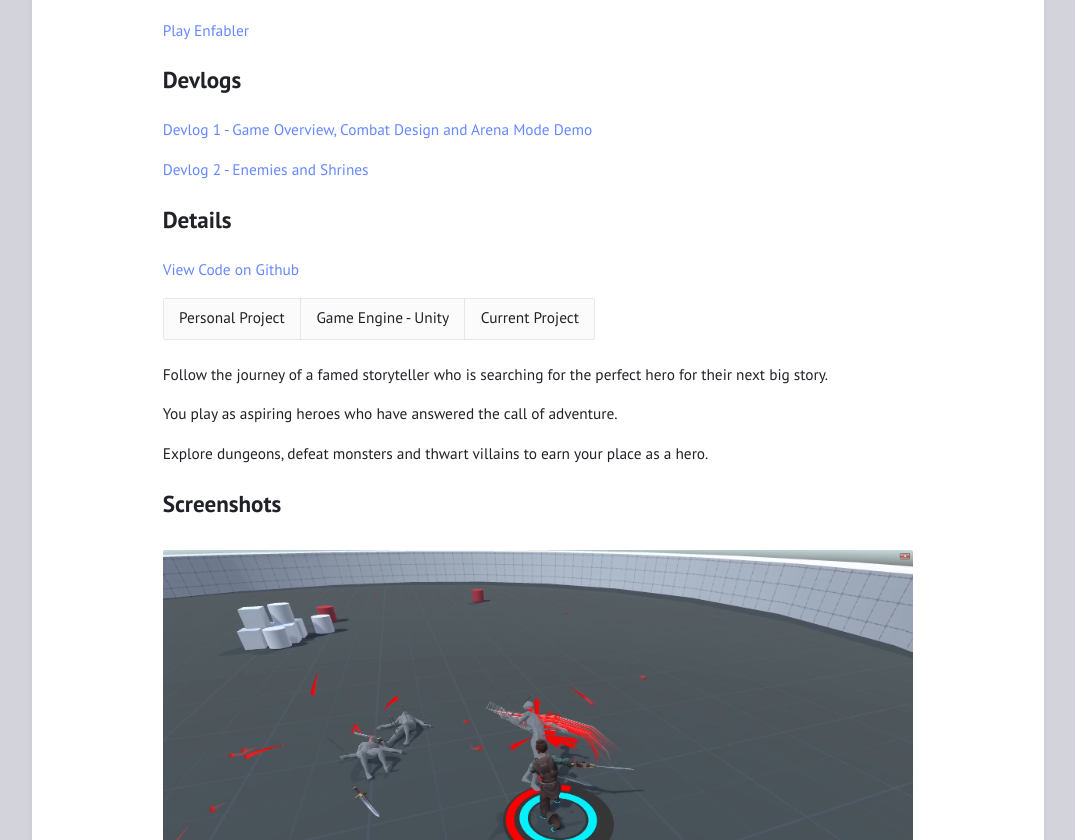
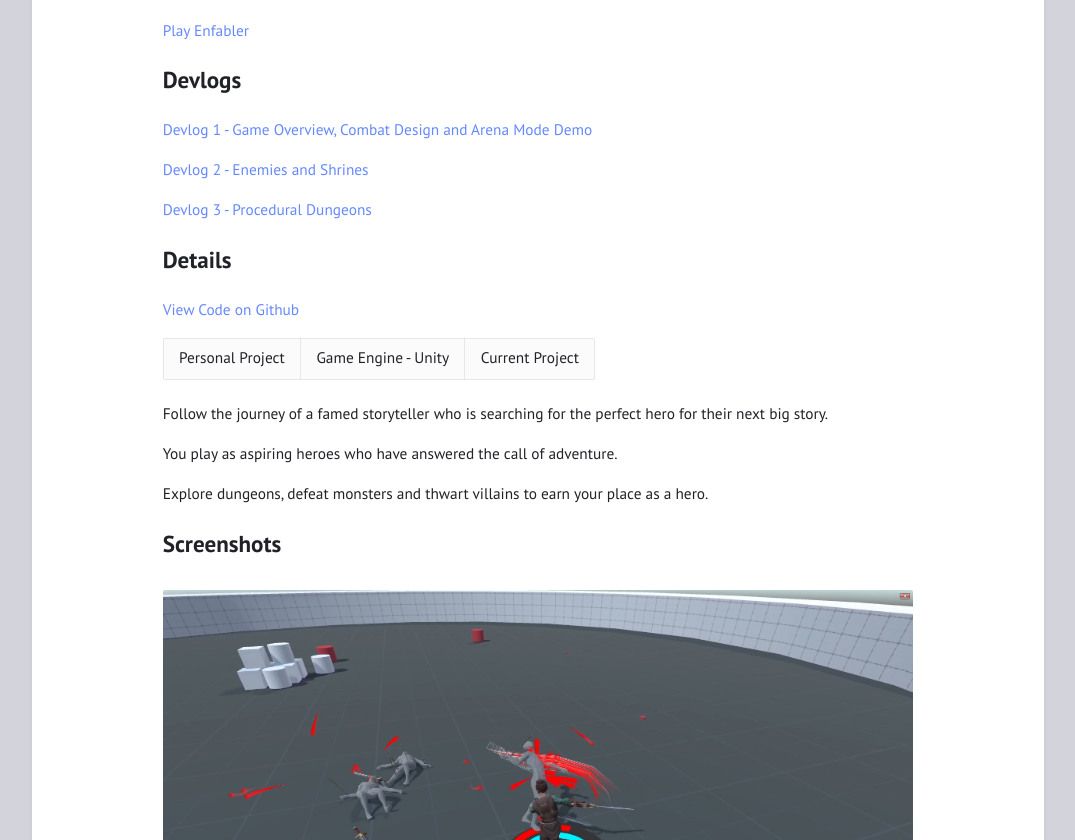
Before and after one commit to andrewscott02/andrewscott02.github.io, a Jekyll site: the page built from projects/enfabler.md, in a window 1280 px wide and 900 px high, scrolled down 552 px, cut to the strip 60-900 px from the top of the window. Shown: the whole strip, without its empty margins (102-1177 px from the left). Built offline with Jekyll 4.4.1, drawn with Linux system fonts in a browser that asks for light colours.

Commit message:
Update enfabler.md

```diff
--- a/projects/enfabler.md
+++ b/projects/enfabler.md
@@ -13,6 +13,8 @@ permalink: /projects/enfabler
 [Devlog 1 - Game Overview, Combat Design and Arena Mode Demo](https://andrewscott02.github.io/enfabler1/)
 
 [Devlog 2 - Enemies and Shrines](https://andrewscott02.github.io/enfabler2/)
+
+[Devlog 3 - Procedural Dungeons](https://andrewscott02.github.io/enfabler3/)
 
 ## Details
 
```
